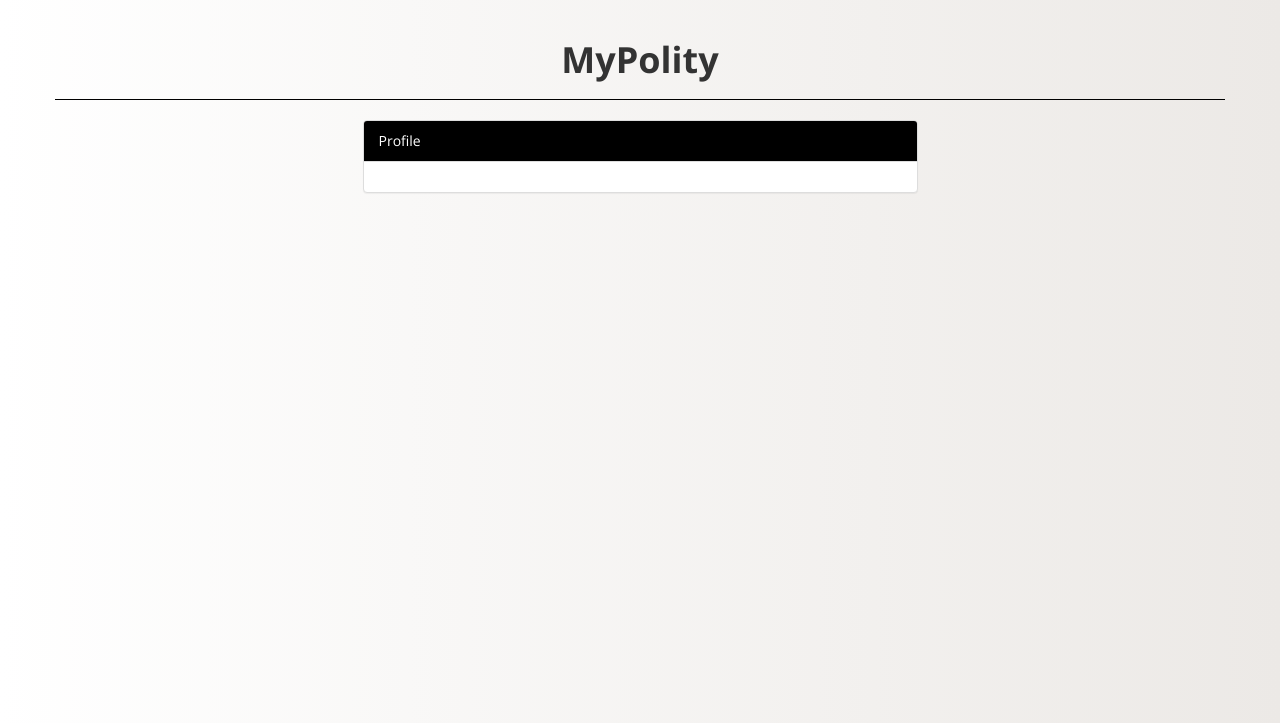
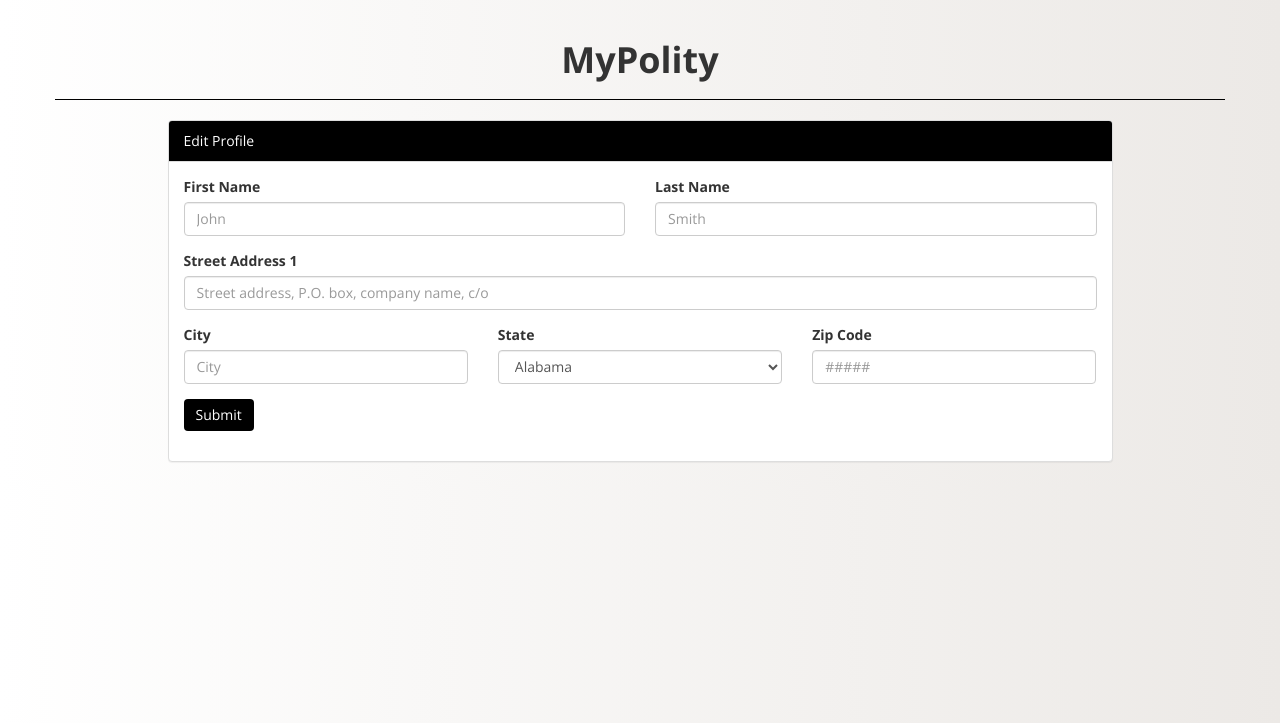
Before and after one commit to colinmcdaniel/MyPolity, a PHP site: page /profile.html in a window 1280 px wide. Shown: the part 52-775 px from the top of the page. Run offline with PHP 8.4, Linux system fonts and the light colour scheme; some libraries are stand-ins or nearby versions.

Commit message:
edit profile fields are filled

```diff
--- a/assets/css/style.css
+++ b/assets/css/style.css
@@ -73,7 +73,7 @@ img{
   background-color: black;
   color: white;
 }
-#submit-button{
+#submit-button, #edit-profile-submit{
   background-color: black;
   color: white;
   border: none;
--- a/assets/javascript/openStates.js
+++ b/assets/javascript/openStates.js
@@ -186,13 +186,12 @@ $(document).ready(function() {
   firebase.auth().onAuthStateChanged(function(user) {
     if (user) {
       database.ref('users').child(user.uid).once('value', function(snapshot){
-        $('#profile').append('<p contenteditable="true">First Name: ' + snapshot.val().firstName + '</p>');
-        $('#profile').append('<p>Last Name: ' + snapshot.val().lastName + '</p>');
-        $('#profile').append('<p>Address: ' + snapshot.val().street + '</p>');
-        $('#profile').append('<p>City: ' + snapshot.val().city + '</p>');
-        $('#profile').append('<p>State: ' + snapshot.val().state + '</p>');
-        $('#profile').append('<p>Zip: ' + snapshot.val().zip + '</p>');
-        $('#profile').append('<button class="btn btn-primary">Edit</button>');
+        $('#first-name').val(snapshot.val().firstName);
+        $('#last-name').val(snapshot.val().lastName);
+        $('#street').val(snapshot.val().street);
+        $('#city').val(snapshot.val().city);
+        $('#state').val(snapshot.val().state);
+        $('#zip').val(snapshot.val().zip);
       });
 
     }
--- a/profile.html
+++ b/profile.html
@@ -57,16 +57,123 @@
       </div>
     </div>
 
-    <div class="row">
-      <div class="col-md-3"></div>
-      <div class="col-md-6">
+    <div class="row" id="edit-profile">
+      <div class="col-xs-0 col-sm-1"></div>
+      <div class="col-xs-12 col-sm-10">
         <div class="panel panel-default">
-            <div class="panel-heading" id="panel-heading"> Profile</div>
-            <div class="panel-body" id="profile">
+            <div class="panel-heading" id="panel-heading"> Edit Profile</div>
+            <div class="panel-body">
+              <form>
+                <div class="row">
+                  <div class="col-md-6">
+                    <div class="form-group">
+                      <label for="name" class="control-label">First Name</label>
+                      <input type="text" class="form-control" id="first-name" name="full_name" placeholder="John">
+                    </div>
+                  </div>
+                  <div class="col-md-6">
+                    <div class="form-group">
+                      <label for="name" class="control-label">Last Name</label>
+                      <input type="text" class="form-control" id="last-name" name="full_name" placeholder="Smith">
+                    </div>
+                  </div>
+                </div>
+
+                <div class="form-group">
+                  <label for="street_id" class="control-label">Street Address 1</label>
+                  <input type="text" class="form-control" id="street" name="street1" placeholder="Street address, P.O. box, company name, c/o">
+                </div>
+
+                <div class="row">
+                  <div class="col-md-4">
+                    <div class="form-group">
+                      <label for="city" class="control-label">City</label>
+                      <input type="text" class="form-control" id="city" name="city" placeholder="City">
+                    </div>
+                  </div>
+                  <div class="col-md-4">
+                    <div class="form-group">
+                      <label for="state" class="control-label">State</label>
+                      <select class="form-control" id="state">
+                        <option value="AL">Alabama</option>
+                        <option value="AK">Alaska</option>
+                        <option value="AZ">Arizona</option>
+                        <option value="AR">Arkansas</option>
+                        <option value="CA">California</option>
+                        <option value="CO">Colorado</option>
+                        <option value="CT">Connecticut</option>
+                        <option value="DE">Delaware</option>
+                        <option value="DC">District Of Columbia</option>
+                        <option value="FL">Florida</option>
+                        <option value="GA">Georgia</option>
+                        <option value="HI">Hawaii</option>
+                        <option value="ID">Idaho</option>
+                        <option value="IL">Illinois</option>
+                        <option value="IN">Indiana</option>
+                        <option value="IA">Iowa</option>
+                        <option value="KS">Kansas</option>
+                        <option value="KY">Kentucky</option>
+                        <option value="LA">Louisiana</option>
+                        <option value="ME">Maine</option>
+                        <option value="MD">Maryland</option>
+                        <option value="MA">Massachusetts</option>
+                        <option value="MI">Michigan</option>
+                        <option value="MN">Minnesota</option>
+                        <option value="MS">Mississippi</option>
+                        <option value="MO">Missouri</option>
+                        <option value="MT">Montana</option>
+                        <option value="NE">Nebraska</option>
+                        <option value="NV">Nevada</option>
+                        <option value="NH">New Hampshire</option>
+                        <option value="NJ">New Jersey</option>
+                        <option value="NM">New Mexico</option>
+                        <option value="NY">New York</option>
+                        <option value="NC">North Carolina</option>
+                        <option value="ND">North Dakota</option>
+                        <option value="OH">Ohio</option>
+                        <option value="OK">Oklahoma</option>
+                        <option value="OR">Oregon</option>
+                        <option value="PA">Pennsylvania</option>
+                        <option value="RI">Rhode Island</option>
+                        <option value="SC">South Carolina</option>
+                        <option value="SD">South Dakota</option>
+                        <option value="TN">Tennessee</option>
+                        <option value="TX">Texas</option>
+                        <option value="UT">Utah</option>
+                        <option value="VT">Vermont</option>
+                        <option value="VA">Virginia</option>
+                        <option value="WA">Washington</option>
+                        <option value="WV">West Virginia</option>
+                        <option value="WI">Wisconsin</option>
+                        <option value="WY">Wyoming</option>
+                      </select>
+                    </div>
+                  </div>
+                  <div class="col-md-4">
+                    <div class="form-group">
+                      <label for="zip" class="control-label">Zip Code</label>
+                      <input type="text" class="form-control" id="zip" name="zip" placeholder="#####">
+                    </div>
+                  </div>
+                </div>
+
+                <div class="form-group">
+                  <button id="edit-profile-submit" type="submit" class="btn btn-primary">Submit</button>
+                </div>
+
+              </form>
             </div>
+        </div>
       </div>
-      <div class="col-md-3"></div>
+      <div class="col-xs-0 col-sm-1"></div>
     </div>
+
+  </form>
+</div>
+</div>
+</div>
+<div class="col-xs-0 col-sm-1"></div>
+</div>
 
   </div>
   <script type="text/javascript" src="assets/javascript/firebase.js"></script>
```
